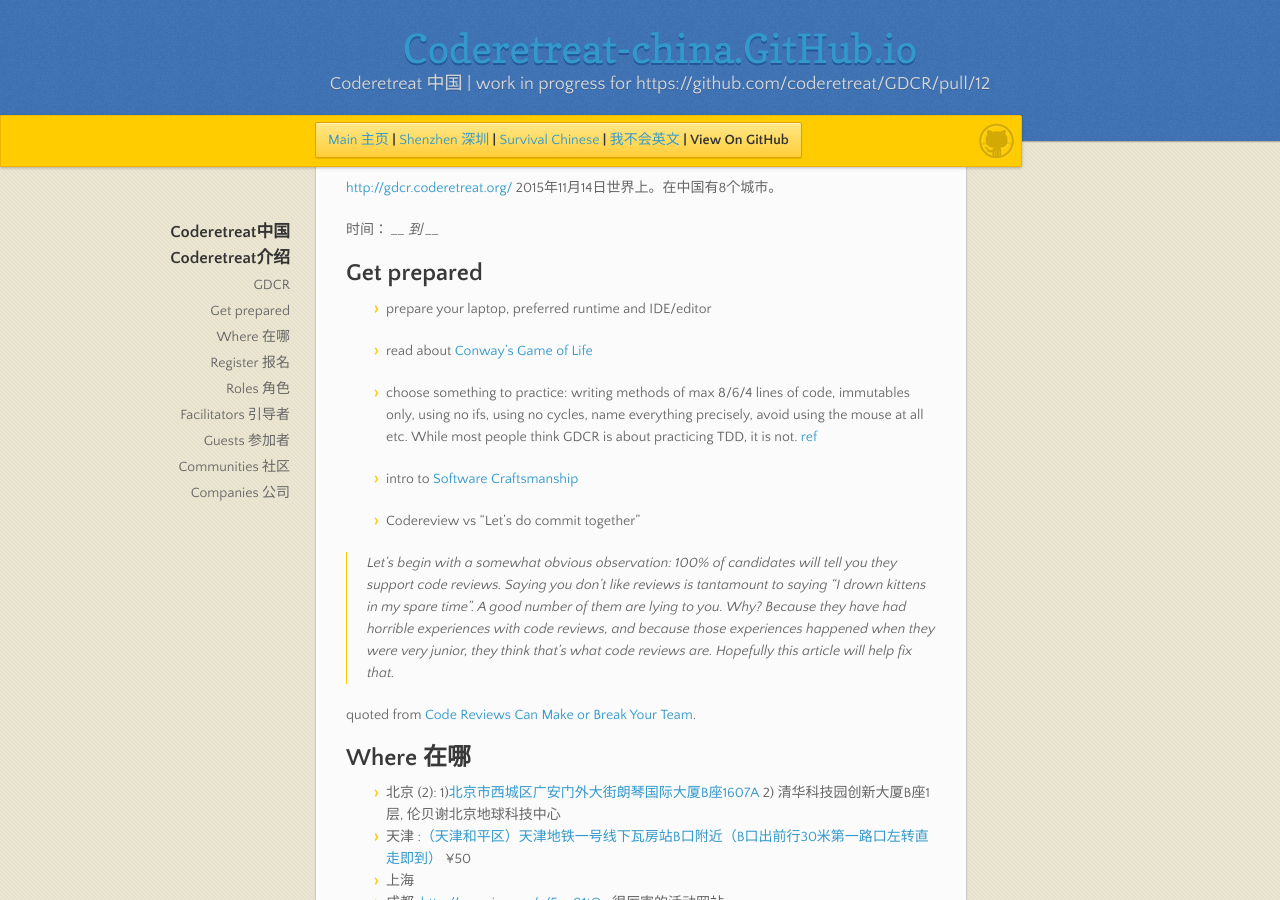
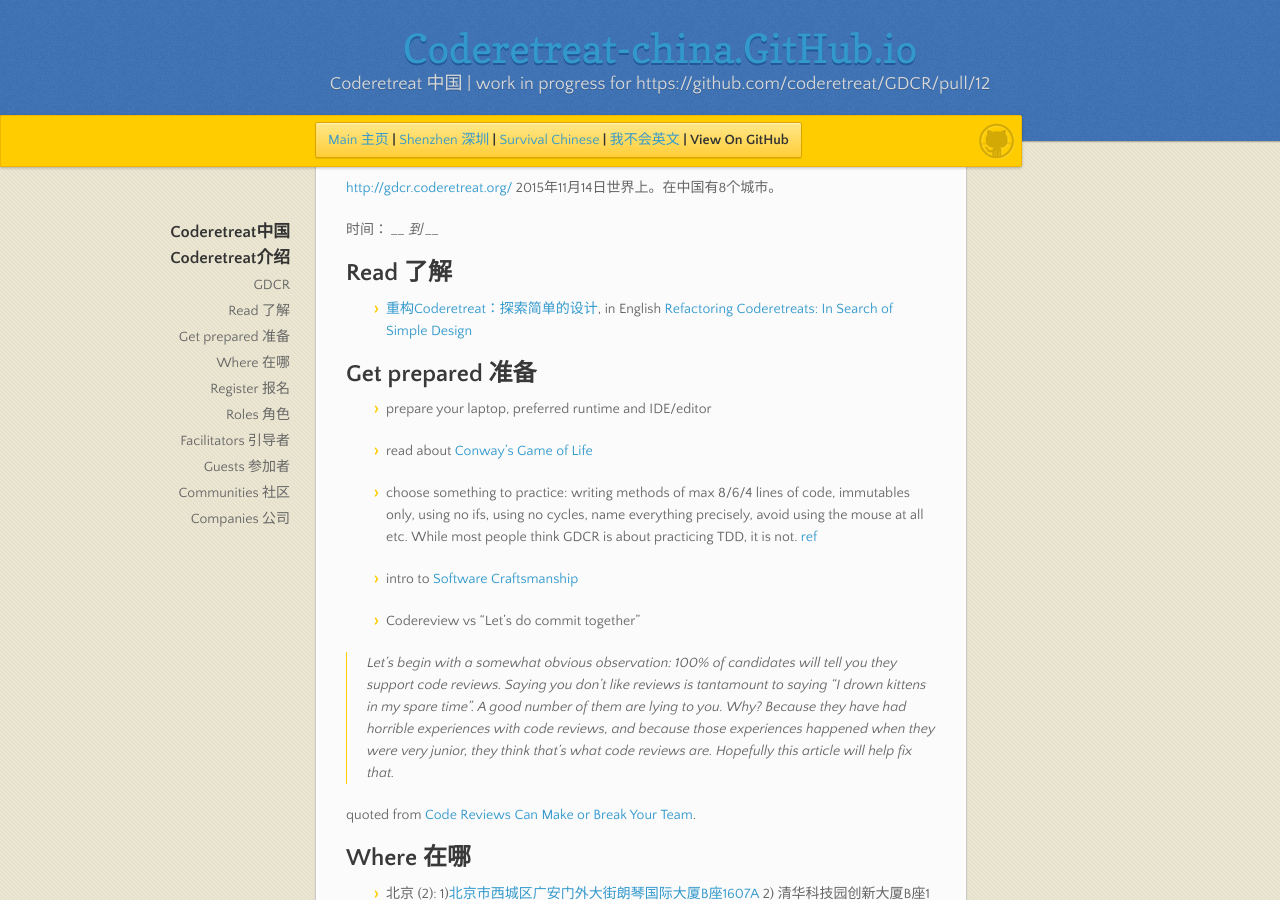
Before and after one commit to coderetreat-china/coderetreat-china.github.io, a Jekyll site: the page built from index.md, in a window 1280 px wide and 900 px high, scrolled down 772 px. Built offline with Jekyll 4.4.1, drawn with Linux system fonts in a browser that asks for light colours.

Commit message:
Read 了解

```diff
--- a/index.md
+++ b/index.md
@@ -22,7 +22,11 @@ Coderetreat is about [Extreme Programming](http://www.extremeprogramming.org/) (
 
 时间：  ___ 到  ___
 
-## Get prepared
+## Read 了解
+
+- [重构Coderetreat：探索简单的设计](http://www.infoq.com/cn/articles/refactoring-coderetreats), in English [Refactoring Coderetreats: In Search of Simple Design](http://www.infoq.com/articles/refactoring-coderetreats)
+
+## Get prepared 准备
 
 - prepare your laptop, preferred runtime and IDE/editor
 
```
